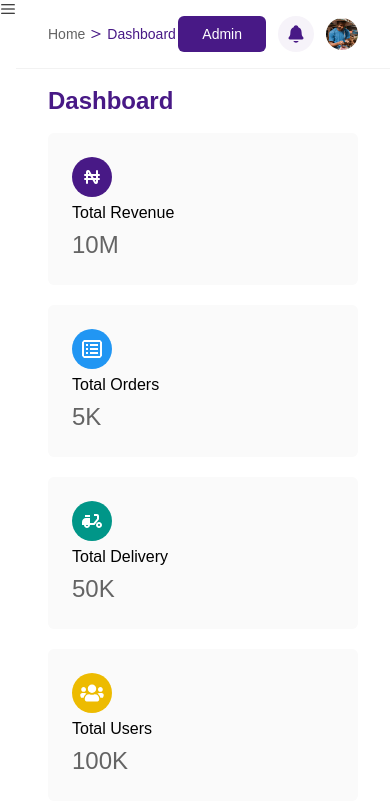
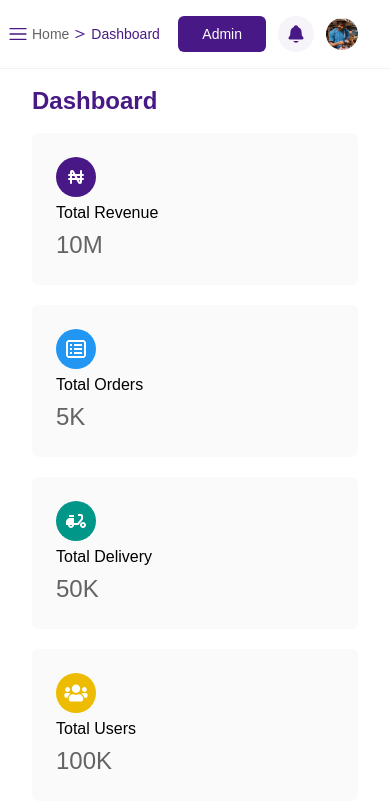
Before and after one commit to Isreality/Final-Year-Project, a React (Create React App) app: page /Dashboard in a window 390 px wide. Shown: the top 808 px of the page. Built offline with nearby package versions, Linux system fonts and the light colour scheme.

Commit message:
hamburger

```diff
--- a/src/Components/Sidebar.jsx
+++ b/src/Components/Sidebar.jsx
@@ -97,7 +97,7 @@ const Sidebar = () => {
 
                     {/* Side Toggle */}
                     <div className="md:hidden">
-                            <button onClick={()=>toggleNavbar(true)} className="text-black">{side ? <MdClose/> : <RxHamburgerMenu/>}</button>
+                            <button onClick={()=>toggleNavbar(true)} className="">{side ? <MdClose className="text-black absolute top-2 right-4"/> : <RxHamburgerMenu className="text-primary font-black absolute top-6 size-5 mr-4 left-2"/>}</button>
                             {side &&(
                             <div className="sticky h-full w-screen left-0 -translate-x-0 transition-all">
                                 <div className="flex bg-white flex-col right-0 top-0 p-2 gap-5 z-[100] w-56">
```
